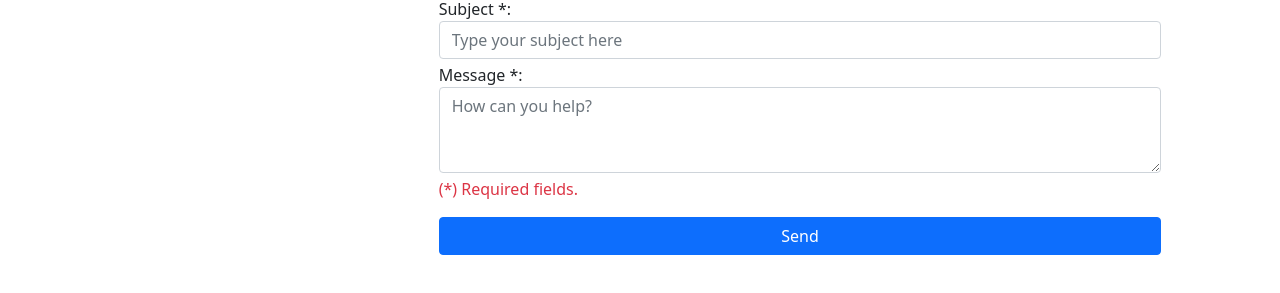
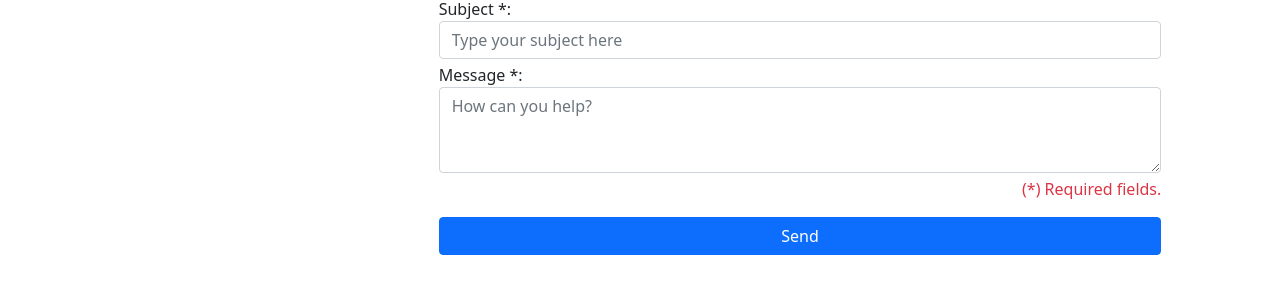
Before and after one commit to dagboujhatem/bootstrap-landing-page, a plain HTML site: page index.html in a window 1280 px wide. Shown: the part 279-572 px from the top of the page. Drawn offline with nearby package versions, Linux system fonts and the light colour scheme.

Commit message:
float end of the text

```diff
--- a/index.html
+++ b/index.html
@@ -67,9 +67,11 @@
                             <div class="invalid-feedback d-block" id="messageError"></div>
                         </div>
 
-                        <!-- text -->
+                        <!-- text float end : https://stackoverflow.com/questions/45494882/css-float-right-not-working-in-bootstrap-4-navbar-->
                         <div class="row">
-                            <span class="text-danger float-right mb-3">(*) Required fields.</span>
+                            <div class="col-12">
+                                <span class="text-danger float-end mb-3">(*) Required fields.</span>
+                            </div>
                         </div>
                         <!-- buttons -->
                         <div class="d-grid gap-2">
```
